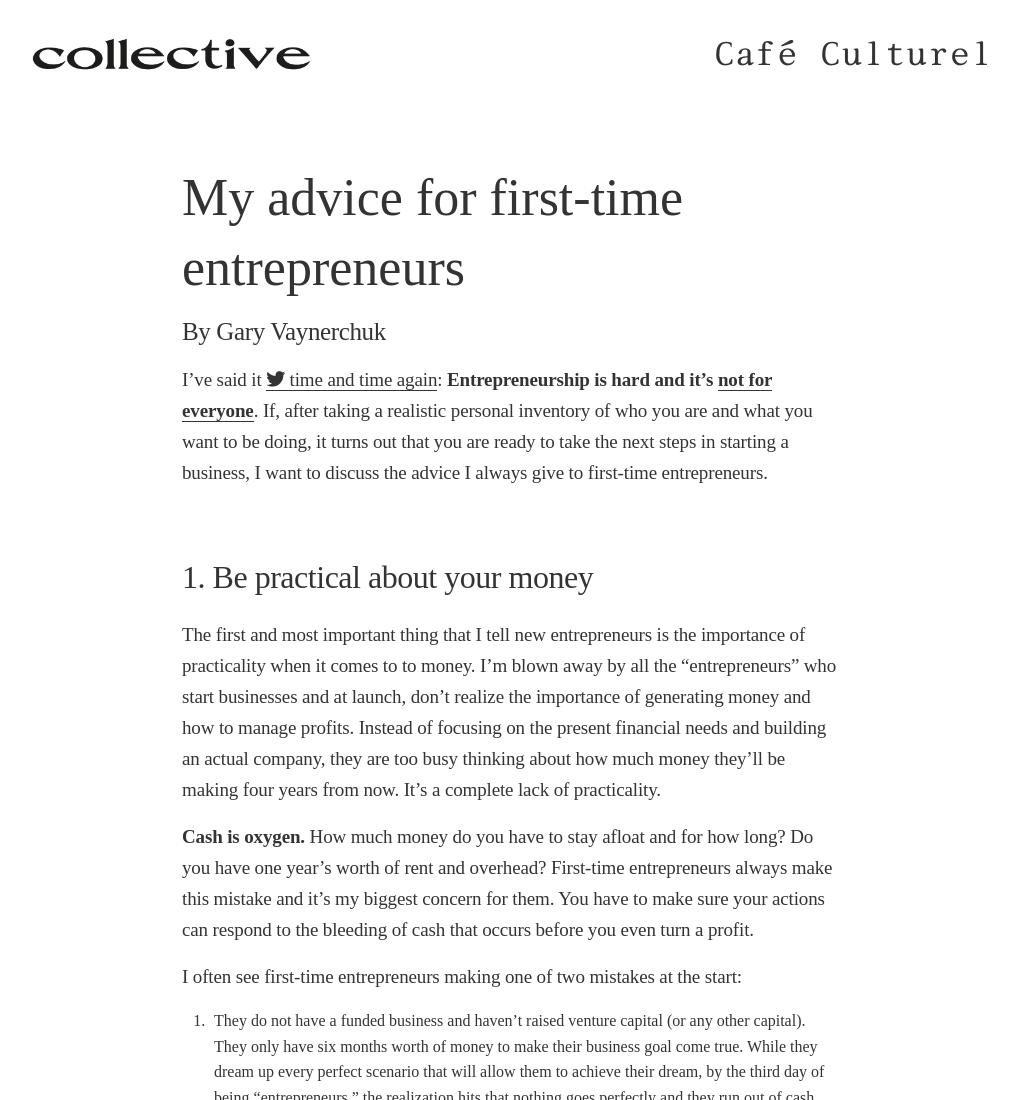
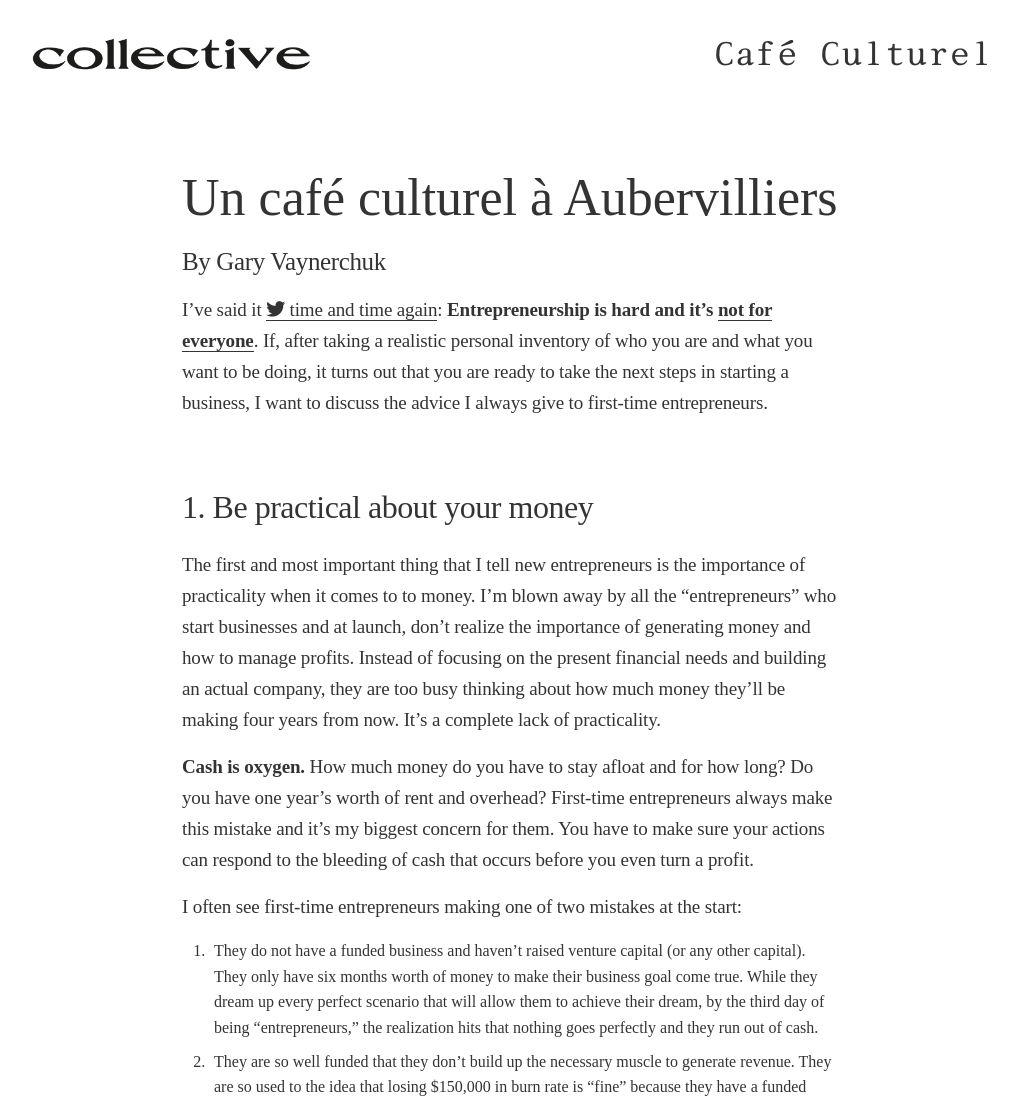
Before and after one commit to guillaumechabot/guillaumechabot.github.io, a plain HTML site: page index.html in a window 1280 px wide. Shown: the top 1100 px of the page, without its empty margins (128-1146 px from the left). Drawn offline with Linux system fonts and the light colour scheme; files whose address does not match are found by name; a web font is replaced by a local one.

Commit message:
Update index.html

```diff
--- a/index.html
+++ b/index.html
@@ -1506,7 +1506,7 @@
       </div>
         <section>
             <div class="group">
-                <h1 id="node1" data-plain="My advice for first-time entrepreneurs" data-block="heading1" data-skip-numbering="" data-exclude-toc="" data-halign="">My advice for first-time entrepreneurs</h1>
+                <h1 id="node1" data-plain="My advice for first-time entrepreneurs" data-block="heading1" data-skip-numbering="" data-exclude-toc="" data-halign="">Un café culturel à Aubervilliers</h1>
                 <h3 id="node2" data-plain="By Gary Vaynerchuk" data-block="heading3" data-skip-numbering="" data-exclude-toc="" data-halign="">By Gary Vaynerchuk</h3>
                 <p data-block="paragraph">I’ve said it <a href="https://www.garyvaynerchuk.com/the-entrepreneurial-spirit-are-entrepreneurs-born-or-made-2/"> <i class="fab fa-twitter"></i> time and time again</a>: <strong>Entrepreneurship is hard and it’s </strong><a href="https://www.garyvaynerchuk.com/reframing-the-narrative-on-entrepreneurship/"><strong>not for everyone</strong></a>. If, after taking a realistic personal inventory of who you are and what you want to be doing, it turns out that you are ready to take the next steps in starting a business, I want to discuss the advice I always give to first-time entrepreneurs.</p>
                 <h2 id="node3" data-plain="1. Be practical about your money" data-block="heading2" data-skip-numbering="" data-exclude-toc="" data-halign="">1. Be practical about your money</h2>
```
